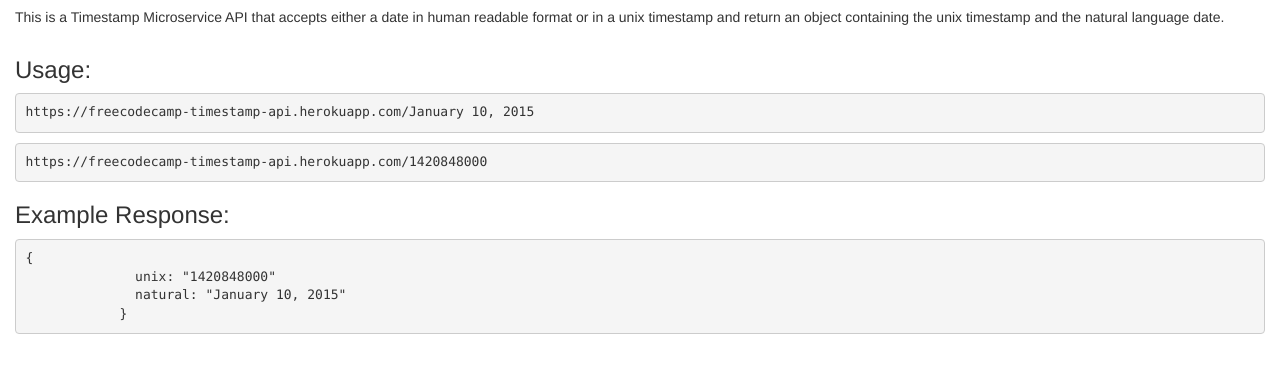
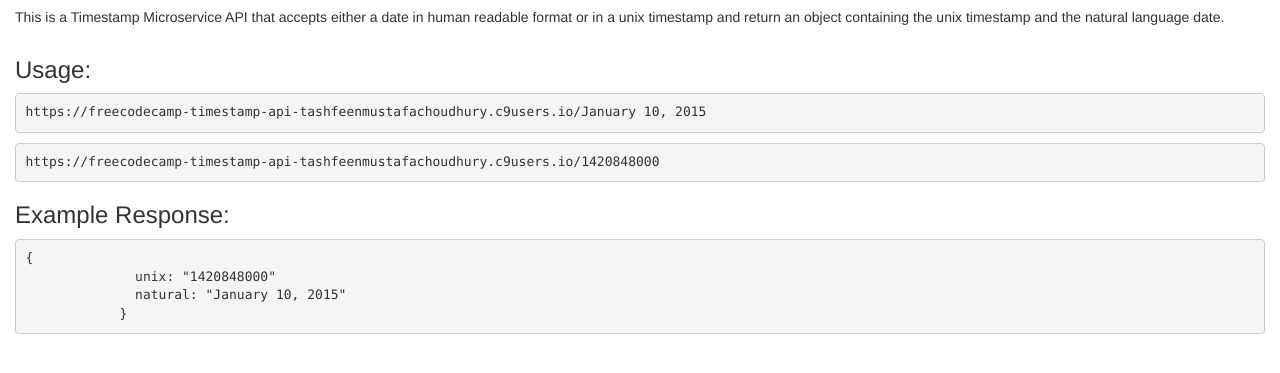
Before and after one commit to tashfeenMustafa/FreeCodeCamp-TimeStamp-Api, a website: page client/index.html in a window 1280 px wide. Shown: the part 63-436 px from the top of the page. Drawn offline with nearby package versions, Linux system fonts and the light colour scheme.

Commit message:
Update index.html

```diff
--- a/client/index.html
+++ b/client/index.html
@@ -14,8 +14,8 @@
 
         <div class="container-fluid">
             <h3>Usage:</h3>
-            <pre>https://freecodecamp-timestamp-api.herokuapp.com/January 10, 2015</pre>
-            <pre>https://freecodecamp-timestamp-api.herokuapp.com/1420848000</pre>
+            <pre>https://freecodecamp-timestamp-api-tashfeenmustafachoudhury.c9users.io/January 10, 2015</pre>
+            <pre>https://freecodecamp-timestamp-api-tashfeenmustafachoudhury.c9users.io/1420848000</pre>
             <h3>Example Response:</h3>
             <pre>{
               unix: "1420848000"
```
